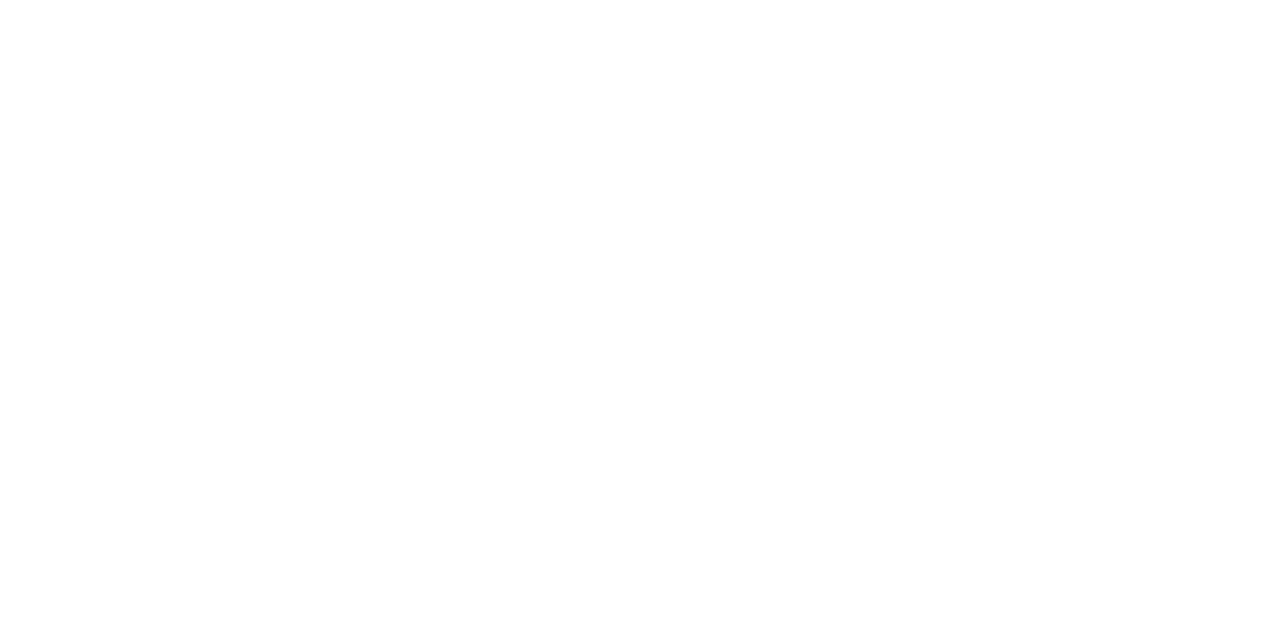
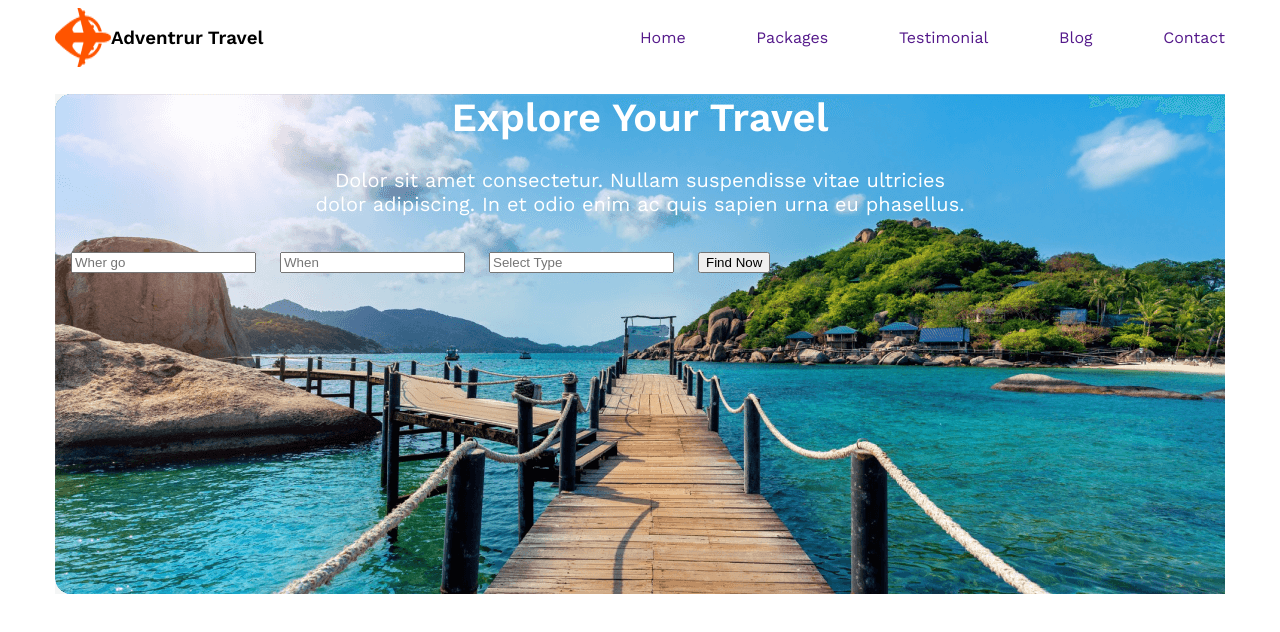
Before and after one commit to farhan-ahmed-abujar/Adventrure-Travel, a plain HTML site: page travel.html in a window 1280 px wide. Drawn offline with nearby package versions, Linux system fonts and the light colour scheme.

Commit message:
basic html header section added

```diff
--- a/travel.html
+++ b/travel.html
@@ -7,14 +7,36 @@
     <link rel="stylesheet" href="travels/travels.css">
 </head>
 <body>
-        <header>
-              <nav>
+        <header class="awesome">
+             <nav class="header-section">
+              <div class="nav-container">
+                <img src="Images/Group 40071 (2).png" alt="">
+                <h3>Adventrur Travel</h3>
+              </div>
 
+              <div class="items-container">
+              <a href="">Home</a>
+              <a href="">Packages</a>
+              <a href="">Testimonial</a>
+              <a href="">Blog</a>
+              <a href="">Contact</a>
+             </div>
+             </nav>
+             <div class="banner-section">
+                 <div class="text-tittle">
+                    <h1 class="explore">Explore Your Travel</h1>
+                    <p class="tag">Dolor sit amet consectetur. Nullam suspendisse vitae ultricies <br>dolor adipiscing.
+                         In et odio enim ac quis sapien urna eu phasellus.</p>
+                        </div>
+                        <div class="from-section">
+                          <input type="text" placeholder="Wher go">
+                          <input type="text" placeholder="When">
+                          <input type="search" placeholder="Select Type">
+                          <button>Find Now</button>
+                          </div>
+               </div>
+        </header>
 
-
-              </nav>
-
-        </header>
         <main>
 
         </main>
--- a/travels/travels.css
+++ b/travels/travels.css
@@ -0,0 +1,60 @@
+
+  @import url('https://fonts.googleapis.com/css2?family=Montserrat:ital,wght@1,500;1,600&family=Open+Sans:ital,wght@0,300;0,400;1,300;1,800&family=Work+Sans:wght@400;500;600&display=swap');
+  body{
+
+font-family: 'Work Sans', sans-serif;
+  }
+
+
+
+
+
+.nav-container{
+
+    min-height: 20px;
+    display: flex;
+
+    width: 50%;
+}
+
+
+.header-section{
+    max-width: 1170px;
+    margin: 0 auto;
+    display: flex;
+
+
+}
+.items-container{
+     width: 50%;
+    display: flex;
+    justify-content: space-between;
+    align-items: center;
+}
+.items-container a{
+    text-decoration: none;
+}
+.awesome{
+    background-color:#fff;
+}
+.banner-section{
+    min-height: 500px;
+    max-width: 1170px;
+    margin: 0 auto;
+    background-image: url('../Images/Group\ 13\ \(1\)\ \(1\).png');
+    object-fit: cover;
+}
+.text-tittle{
+    justify-content: space-between;
+    align-items: center;
+    /* margin: 0 auto; */
+     text-align: center;
+    font-size: 20px;
+    color: #fff;
+}
+.from-section{
+    justify-content: center;
+    display: inline-flex;
+padding: 16px;
+gap: 24px;
+}
```
Also changed, not shown: travels-assigment/index.html (added, +13 -0 lines), travels-assigment/travels-/styles.css (added).
